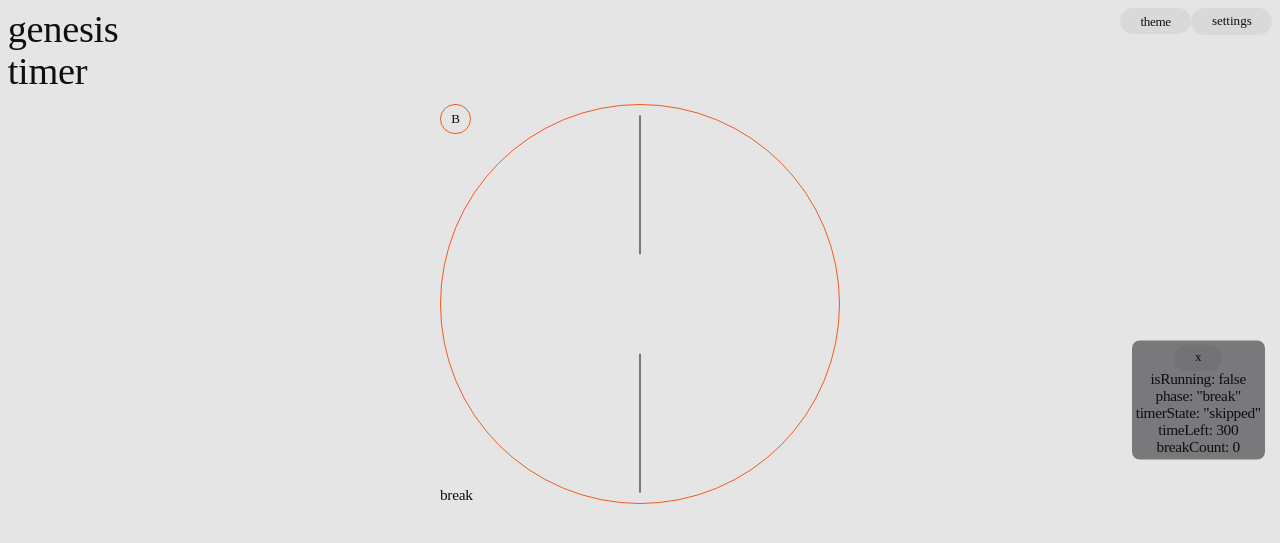
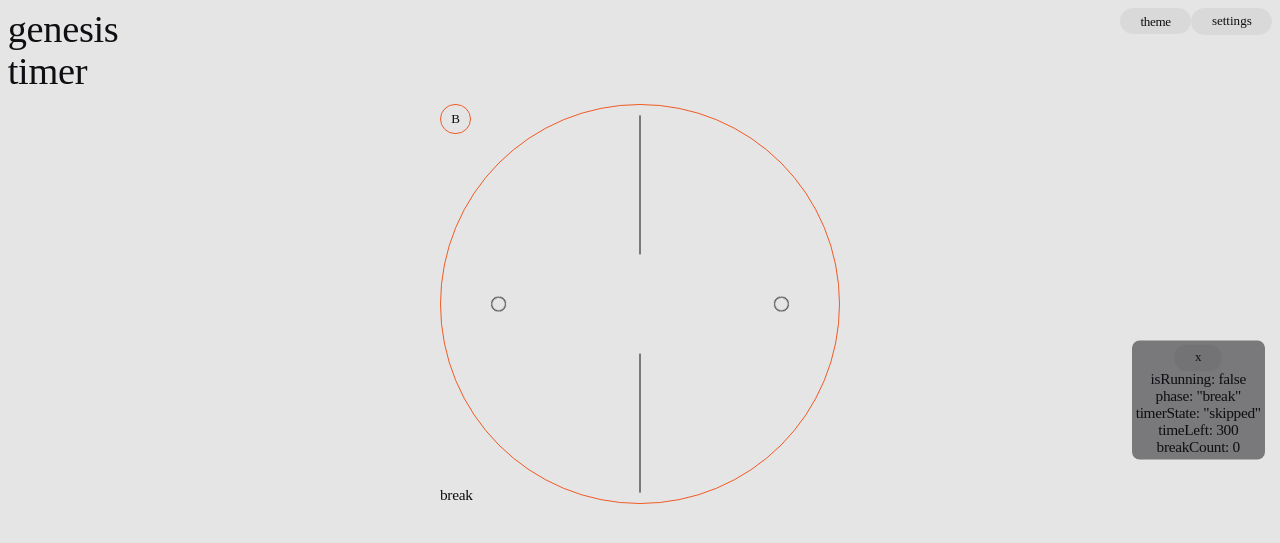
Before and after one commit to vincetol/genesis-timer, a React (Vite) app: page / in a window 1280 px wide. Both pictures are taken after a click on the button "skip". Shown: the top 543 px of the page. Built offline with nearby package versions, Linux system fonts and the light colour scheme; a web font is replaced by a local one.

Commit message:
updated timer visual

```diff
--- a/src/components/timer/timerVisual.tsx
+++ b/src/components/timer/timerVisual.tsx
@@ -62,26 +62,27 @@ export default function TimerVisual({
   return (
     <div className={styles.VisualWrapper}>
       <div
-        className={`${styles.Visual} `}
+        className={`${styles.Visual}`}
         style={{
           transform: `rotate(${rotation}deg)`,
         }}
-      ></div>
+      >
+        <div
+          className={`${styles.Breaki} ${phase === PHASES.break ? styles.Active : ""}`}
+        >
+          <div></div>
+          <div></div>
+        </div>
+      </div>
 
-      <div className={styles.Phase}>{phase === "break" ? "break" : "work"}</div>
+      <div className={styles.Phase}>
+        {phase === PHASES.break ? PHASES.break : PHASES.work}
+      </div>
       <div
-        className={`${styles.Break} ${phase === "break" ? styles.Active : ""}`}
+        className={`${styles.Break} ${phase === PHASES.break ? styles.Active : ""}`}
       >
         <div>B</div>
       </div>
-      {/* <div
-          className={`${styles.Break} ${timerState === TIMER_STATES.break ? styles.Active : ""}`}
-        >
-          <div></div>
-          <div></div>
-          <div></div>
-          <div></div>
-        </div> */}
     </div>
   );
 }
```
